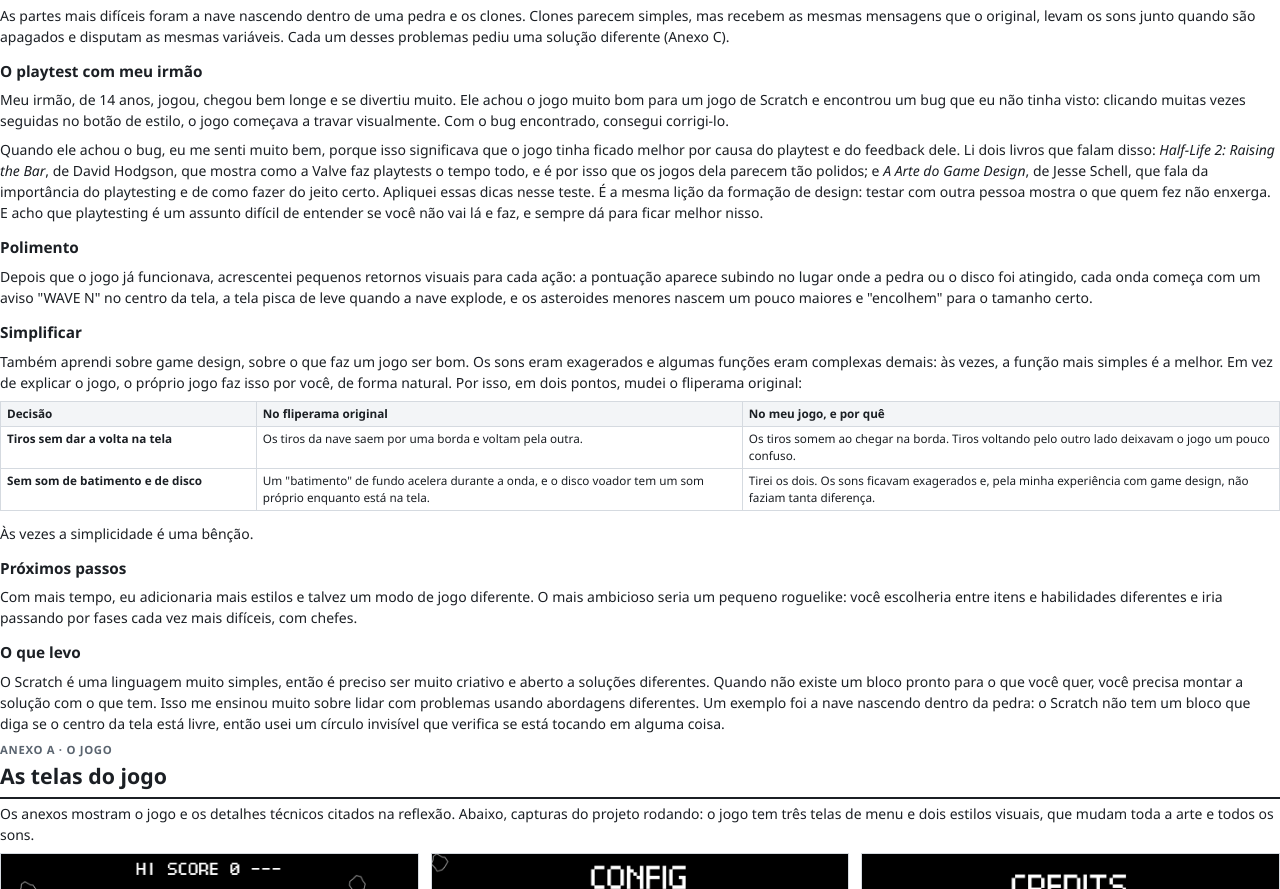
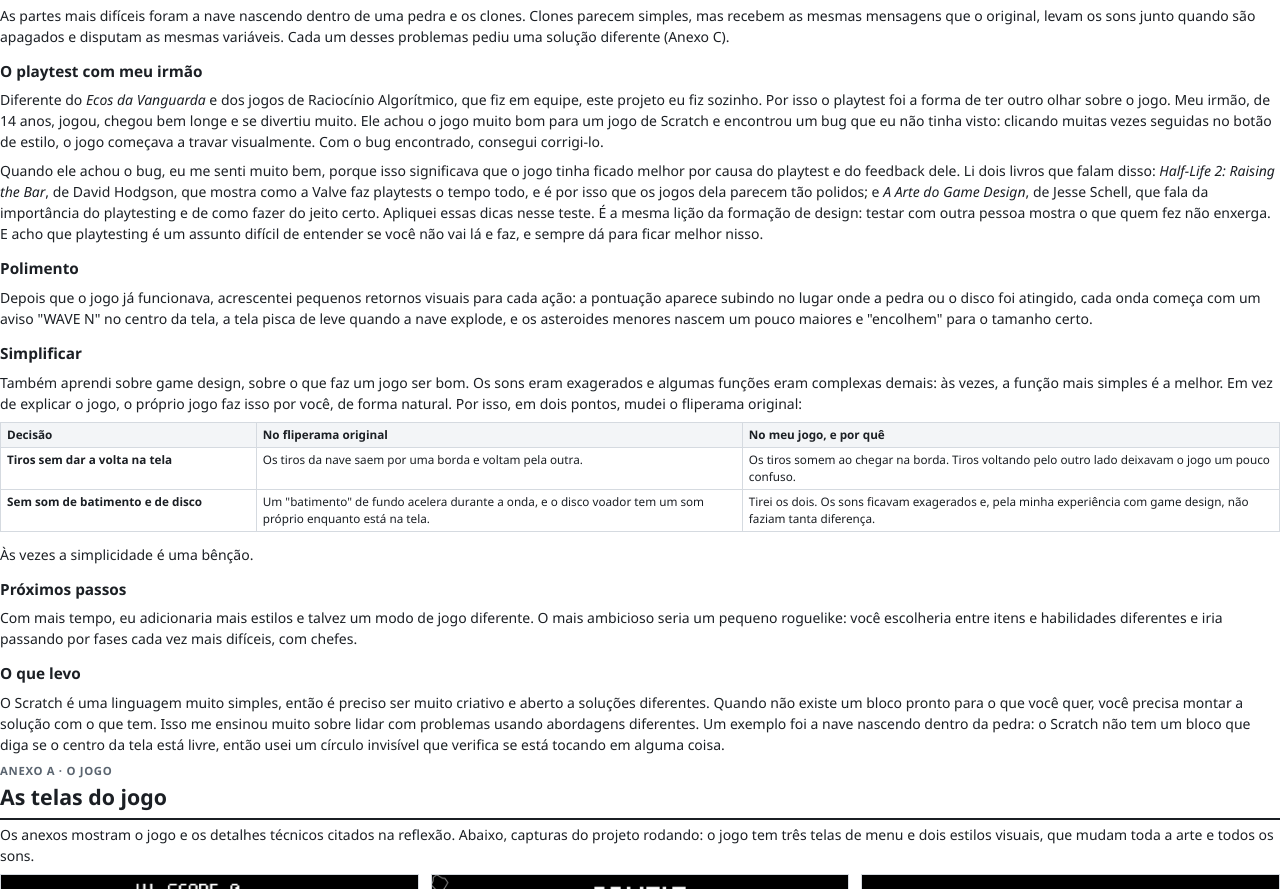
Before and after one commit to DanielGodriNeto/Asteroids-Scratch, a website: page reflexao/reflexao.html in a window 1280 px wide. Shown: the part 912-1801 px from the top of the page. Drawn offline with Linux system fonts and the light colour scheme.

Commit message:
docs(reflexao): connect the solo project to earlier team games

```diff
--- a/reflexao/reflexao.html
+++ b/reflexao/reflexao.html
@@ -75,7 +75,7 @@
   <p>As partes mais difíceis foram a nave nascendo dentro de uma pedra e os clones. Clones parecem simples, mas recebem as mesmas mensagens que o original, levam os sons junto quando são apagados e disputam as mesmas variáveis. Cada um desses problemas pediu uma solução diferente (Anexo C).</p>
 
   <h2>O playtest com meu irmão</h2>
-  <p>Meu irmão, de 14 anos, jogou, chegou bem longe e se divertiu muito. Ele achou o jogo muito bom para um jogo de Scratch e encontrou um bug que eu não tinha visto: clicando muitas vezes seguidas no botão de estilo, o jogo começava a travar visualmente. Com o bug encontrado, consegui corrigi-lo.</p>
+  <p>Diferente do <i>Ecos da Vanguarda</i> e dos jogos de Raciocínio Algorítmico, que fiz em equipe, este projeto eu fiz sozinho. Por isso o playtest foi a forma de ter outro olhar sobre o jogo. Meu irmão, de 14 anos, jogou, chegou bem longe e se divertiu muito. Ele achou o jogo muito bom para um jogo de Scratch e encontrou um bug que eu não tinha visto: clicando muitas vezes seguidas no botão de estilo, o jogo começava a travar visualmente. Com o bug encontrado, consegui corrigi-lo.</p>
   <p>Quando ele achou o bug, eu me senti muito bem, porque isso significava que o jogo tinha ficado melhor por causa do playtest e do feedback dele. Li dois livros que falam disso: <i>Half-Life 2: Raising the Bar</i>, de David Hodgson, que mostra como a Valve faz playtests o tempo todo, e é por isso que os jogos dela parecem tão polidos; e <i>A Arte do Game Design</i>, de Jesse Schell, que fala da importância do playtesting e de como fazer do jeito certo. Apliquei essas dicas nesse teste. É a mesma lição da formação de design: testar com outra pessoa mostra o que quem fez não enxerga. E acho que playtesting é um assunto difícil de entender se você não vai lá e faz, e sempre dá para ficar melhor nisso.</p>
 
   <h2>Polimento</h2>
```
Also changed, not shown: 1 other file.
